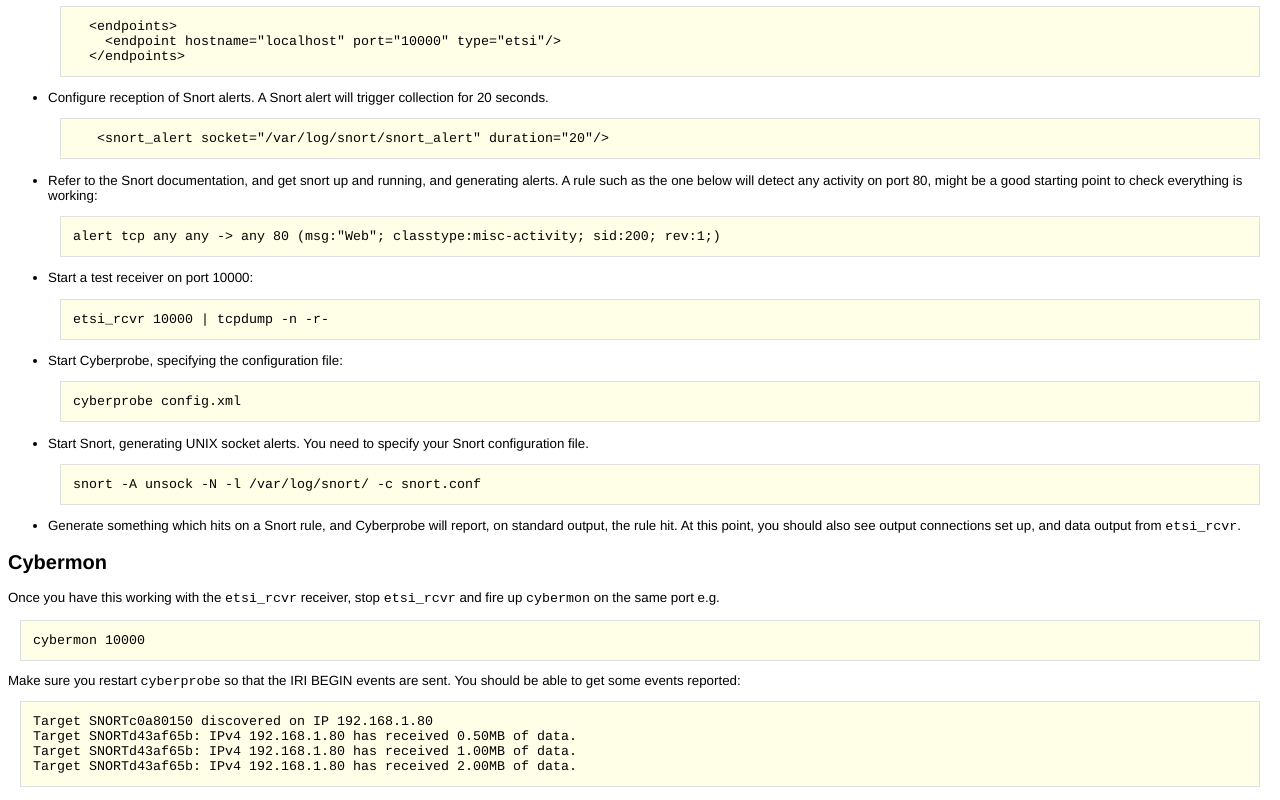
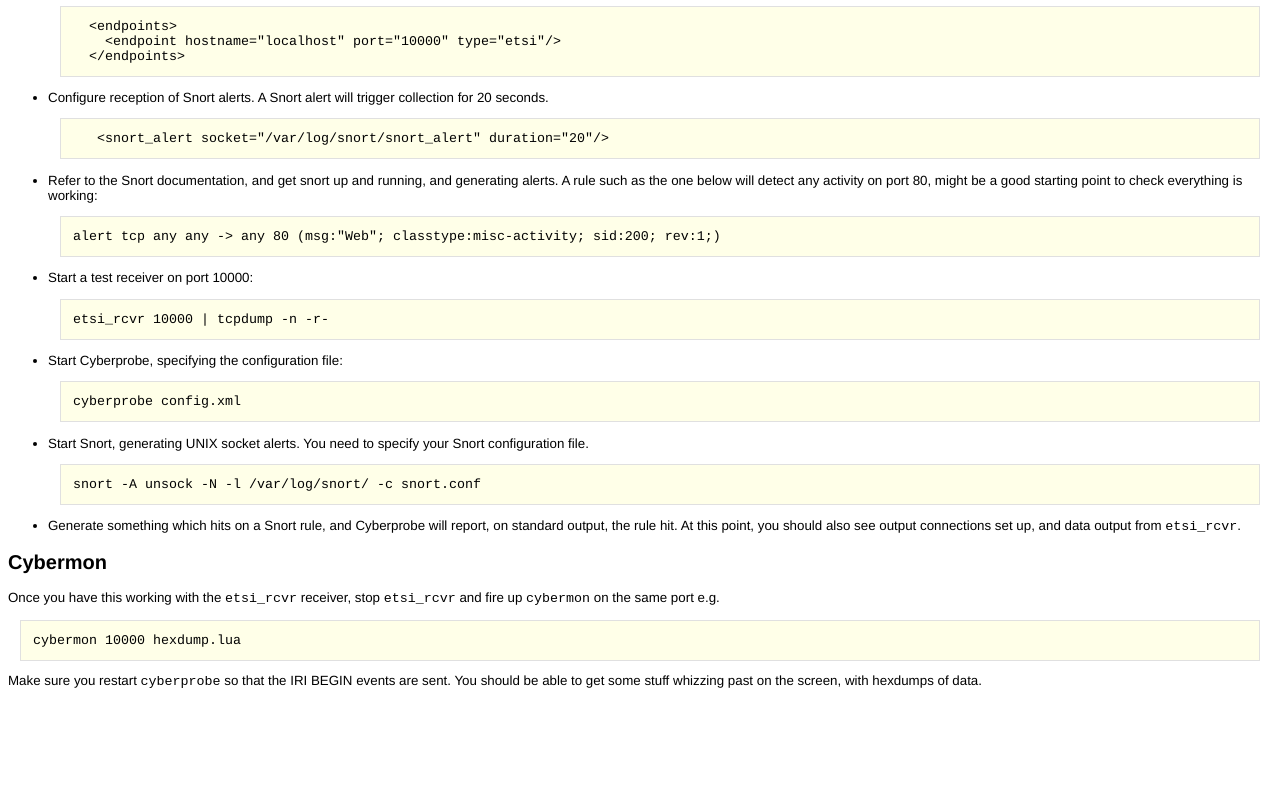
Before and after one commit to cybermaggedon/cyberprobe, a plain HTML site: page docs/quickstart.html in a window 1280 px wide. Shown: the part 918-1718 px from the top of the page. After the commit the page ends 1620 px from the top, so only its background shows below. Drawn offline with Linux system fonts and the light colour scheme.

Commit message:
Minor doc update

```diff
--- a/docs/quickstart.html
+++ b/docs/quickstart.html
@@ -148,16 +148,11 @@
 <code>etsi_rcvr</code> and fire up <code>cybermon</code> on the same
 port e.g.
 <pre>
-cybermon 10000
+cybermon 10000 hexdump.lua
 </pre>
 Make sure you restart <code>cyberprobe</code> so that the IRI BEGIN
-events are sent.  You should be able to get some events reported:
-<pre>
-Target SNORTc0a80150 discovered on IP 192.168.1.80
-Target SNORTd43af65b: IPv4 192.168.1.80 has received 0.50MB of data.
-Target SNORTd43af65b: IPv4 192.168.1.80 has received 1.00MB of data.
-Target SNORTd43af65b: IPv4 192.168.1.80 has received 2.00MB of data.
-</pre>
+events are sent.  You should be able to get some stuff whizzing past on the
+screen, with hexdumps of data.
 </p>
 
 </body>
```
